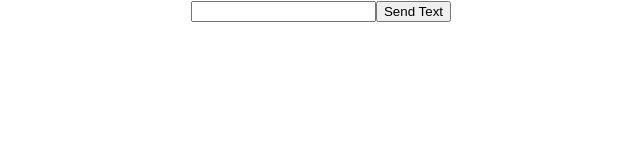
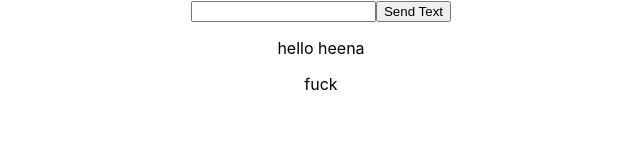
Before and after one commit to Abhay5855/Chat-Application, a React (Create React App) app in the folder chat-webapp-react/: page /room in a window 1280 px wide. Shown: the top 160 px of the page, without its empty margins (319-959 px from the left). Built offline with nearby package versions, Linux system fonts and the light colour scheme.

Commit message:
docs: Using map to displaying the messages

```diff
--- a/chat-webapp-react/src/components/Chat.js
+++ b/chat-webapp-react/src/components/Chat.js
@@ -1,44 +1,38 @@
-import React from 'react'
+import React from "react";
 // import { useState } from "react";
 import styled from "styled-components";
-import {useState} from "react";
+import { useState } from "react";
 function Chat() {
+  const [input, setInput] = useState("");
+  const [messages, setMessages] = useState(['hello heena','fuck']);
 
+  const sendMessage = (e) => {
+    setMessages([...messages, input]);
+    setInput("");
+  };
 
-    const [input,setInput] = useState('');
-    const [messages,setMessages] = useState([]);
+  console.log(input);
+  console.log(messages);
+  return (
+    <Container>
+      <input value={input} onChange={(e) => setInput(e.target.value)} />
+      <button onClick={sendMessage}>Send Text</button>
 
+     {
+         messages.map((msg)=> {
+             return (
+                 <p>{msg}</p>
+             )
+         })
+     }
 
-    const sendMessage = (e) => {
-        setMessages([...messages,input]);
-        setInput('');
-    }
-
-    console.log(input);
-    console.log(messages);
-    return (
-
-        <Container>
-           <input value={input} onChange={e => setInput(e.target.value)}/>
-           <button onClick={sendMessage}>Send Text</button>
-        </Container>
+    </Container>
 
 
 
-
-
-    )
+  );
 }
-
 
 const Container = styled.div``;
 
-
-
-
-
-
-
-
-
-export default Chat
+export default Chat;
```
